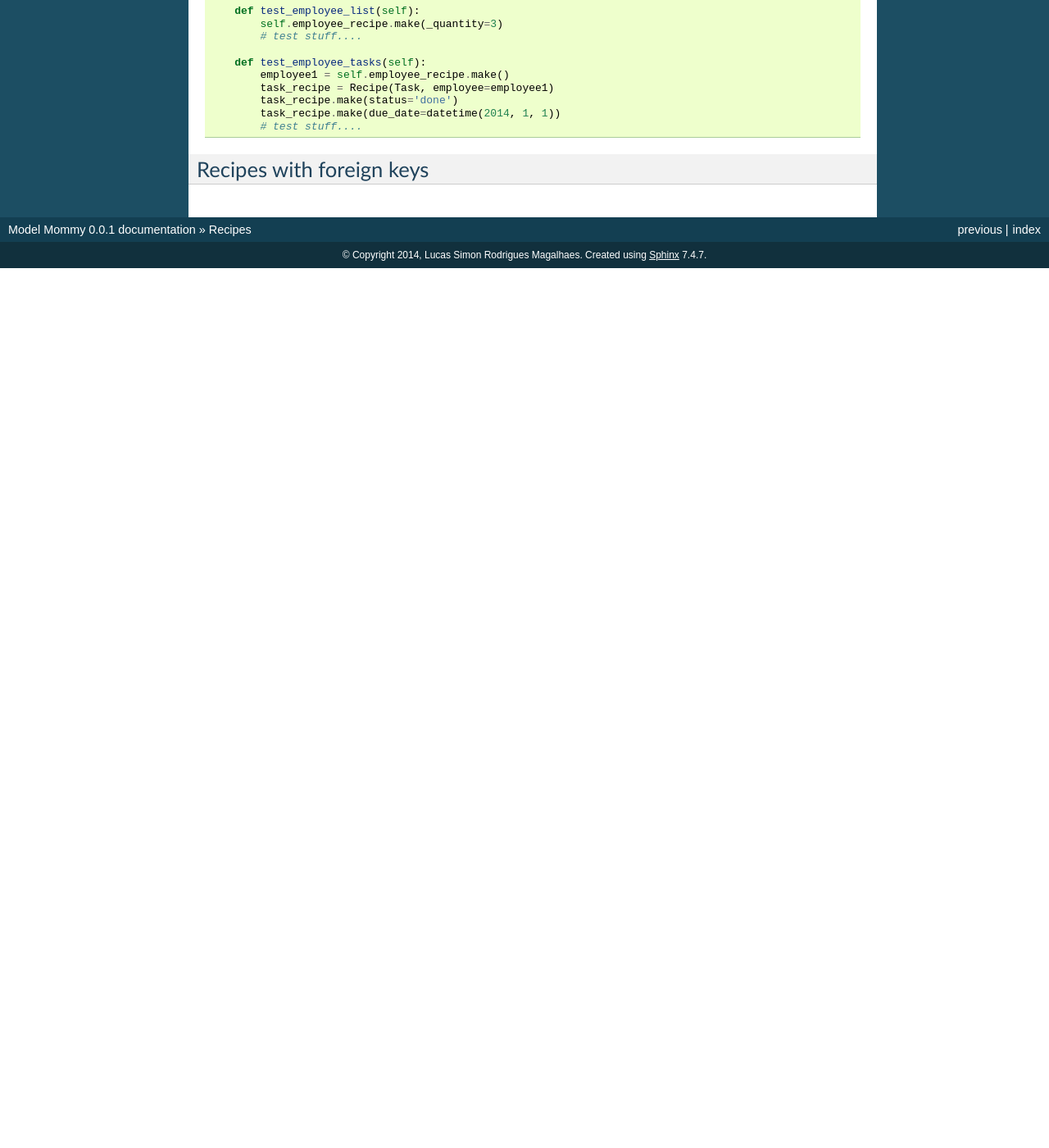
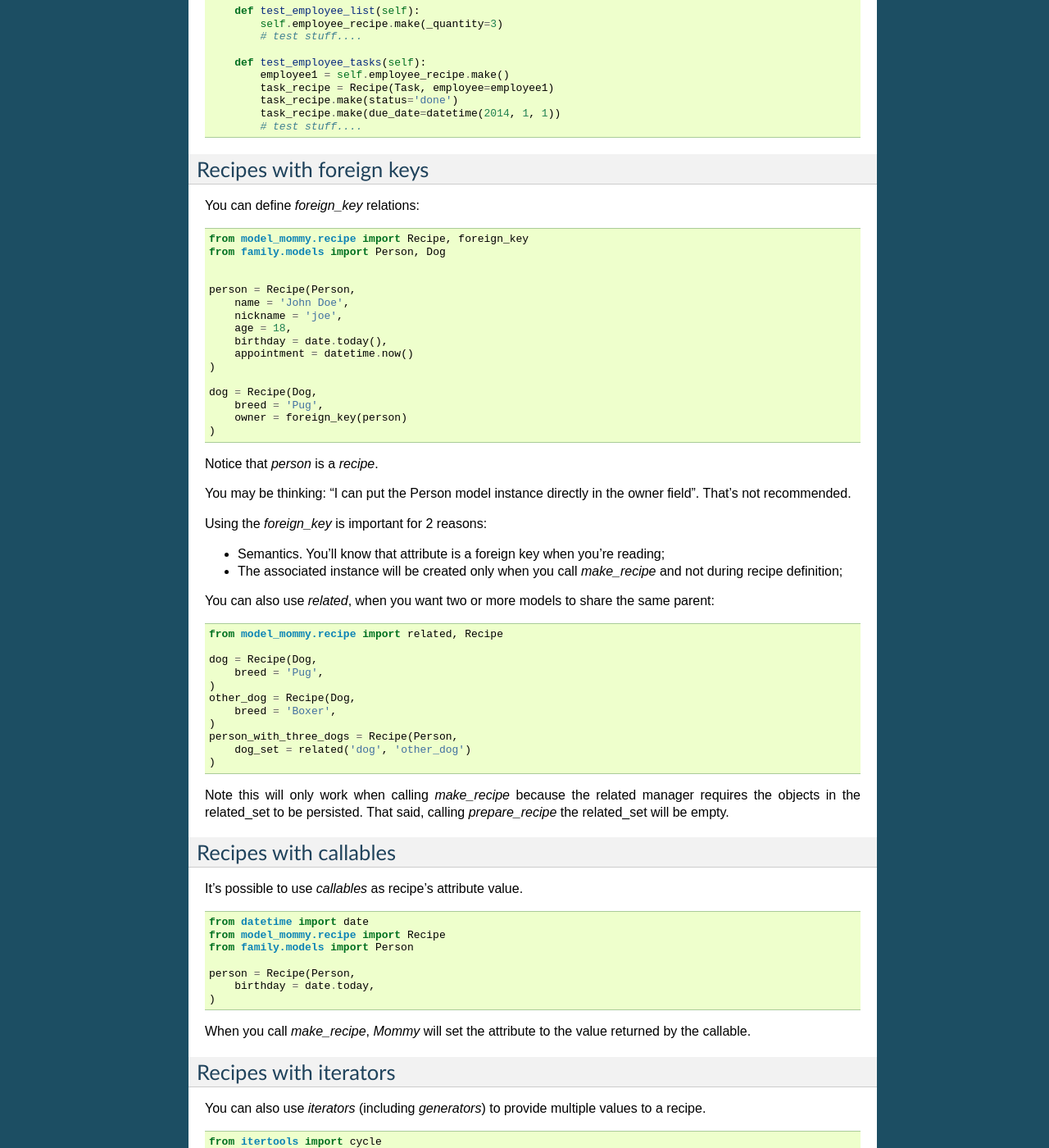
Before and after one commit to berinhard/model_mommy, a Sphinx documentation site: the page built from docs/source/recipes.rst, in a window 1280 px wide and 1400 px high, scrolled down 2020 px. Shown: the whole window at 82% size. Built offline with Sphinx 7.4.7, drawn with Linux system fonts in a browser that asks for light colours; pages that are not in the unit, such as notebooks, are missing from menus; before the commit the page ends 2347 px from its top, so only the background shows below that; some of the changed text lies outside the part shown.

Commit message:
Improve the chapter like the file readme.rst

```diff
--- a/docs/source/recipes.rst
+++ b/docs/source/recipes.rst
@@ -133,3 +133,153 @@ File: test_model.py ::
 
 Recipes with foreign keys
 -------------------------
+
+You can define `foreign_key` relations:
+
+.. code-block:: python
+
+    from model_mommy.recipe import Recipe, foreign_key
+    from family.models import Person, Dog
+
+
+    person = Recipe(Person,
+        name = 'John Doe',
+        nickname = 'joe',
+        age = 18,
+        birthday = date.today(),
+        appointment = datetime.now()
+    )
+
+    dog = Recipe(Dog,
+        breed = 'Pug',
+        owner = foreign_key(person)
+    )
+
+Notice that `person` is a *recipe*.
+
+You may be thinking: "I can put the Person model instance directly in the owner field". That's not recommended.
+
+Using the `foreign_key` is important for 2 reasons:
+
+* Semantics. You'll know that attribute is a foreign key when you're reading;
+* The associated instance will be created only when you call `make_recipe` and not during recipe definition;
+
+You can also use `related`, when you want two or more models to share the same parent:
+
+.. code-block:: python
+
+
+    from model_mommy.recipe import related, Recipe
+
+    dog = Recipe(Dog,
+        breed = 'Pug',
+    )
+    other_dog = Recipe(Dog,
+        breed = 'Boxer',
+    )
+    person_with_three_dogs = Recipe(Person,
+        dog_set = related('dog', 'other_dog')
+    )
+
+Note this will only work when calling `make_recipe` because the related manager requires the objects in the related_set to be persisted. That said, calling `prepare_recipe` the related_set will be empty.
+
+Recipes with callables
+----------------------
+
+It's possible to use *callables* as recipe's attribute value.
+
+.. code-block:: python
+
+    from datetime import date
+    from model_mommy.recipe import Recipe
+    from family.models import Person
+
+    person = Recipe(Person,
+        birthday = date.today,
+    )
+
+When you call `make_recipe`, *Mommy* will set the attribute to the value returned by the callable.
+
+
+Recipes with iterators
+----------------------
+
+You can also use *iterators* (including *generators*) to provide multiple values to a recipe.
+
+.. code-block:: python
+
+    from itertools import cycle
+
+    colors = ['red', 'green', 'blue', 'yellow']
+    person = Recipe(Person,
+        favorite_color = cycle(colors)
+    )
+
+*Mommy* will use the next value in the *iterator* every time you create a model from the recipe.
+
+Sequences in recipes
+--------------------
+
+Sometimes, you have a field with an unique value and using `make` can cause random errors. Also, passing an attribute value just to avoid uniqueness validation problems can be tedious. To solve this you can define a sequence with `seq`
+
+.. code-block:: python
+
+
+    from model_mommy.recipe import Recipe, seq
+    from family.models import Person
+
+    person = Recipe(Person,
+        name = seq('Joe'),
+        age = seq(15)
+    )
+
+    p = mommy.make_recipe('myapp.person')
+    p.name
+    >>> 'Joe1'
+    p.age
+    >>> 16
+
+    p = mommy.make_recipe('myapp.person')
+    p.name
+    >>> 'Joe2'
+    p.age
+    >>> 17
+
+This will append a counter to strings to avoid uniqueness problems and it will sum the counter with numerical values.
+
+
+You can also provide an optional `increment_by` argument which will modify incrementing behaviour. This can be an integer, float or Decimal.
+
+.. code-block:: python
+
+
+    person = Recipe(Person,
+        age = seq(15, increment_by=3)
+        height_ft = seq(5.5, increment_by=.25)
+    )
+
+    p = mommy.make_recipe('myapp.person')
+    p.age
+    >>> 18
+    p.height_ft
+    >>> 5.75
+
+    p = mommy.make_recipe('myapp.person')
+    p.age
+    >>> 21
+    p.height_ft
+    >>> 6.0
+
+
+Overriding recipe definitions
+-----------------------------
+
+Passing values when calling `make_recipe` or `prepare_recipe` will override the recipe rule.
+
+.. code-block:: python
+
+    from model_mommy import mommy
+
+    mommy.make_recipe('model_mommy.person', name='Peter Parker')
+
+This is useful when you have to create multiple objects and you have some unique field, for instance.
```
